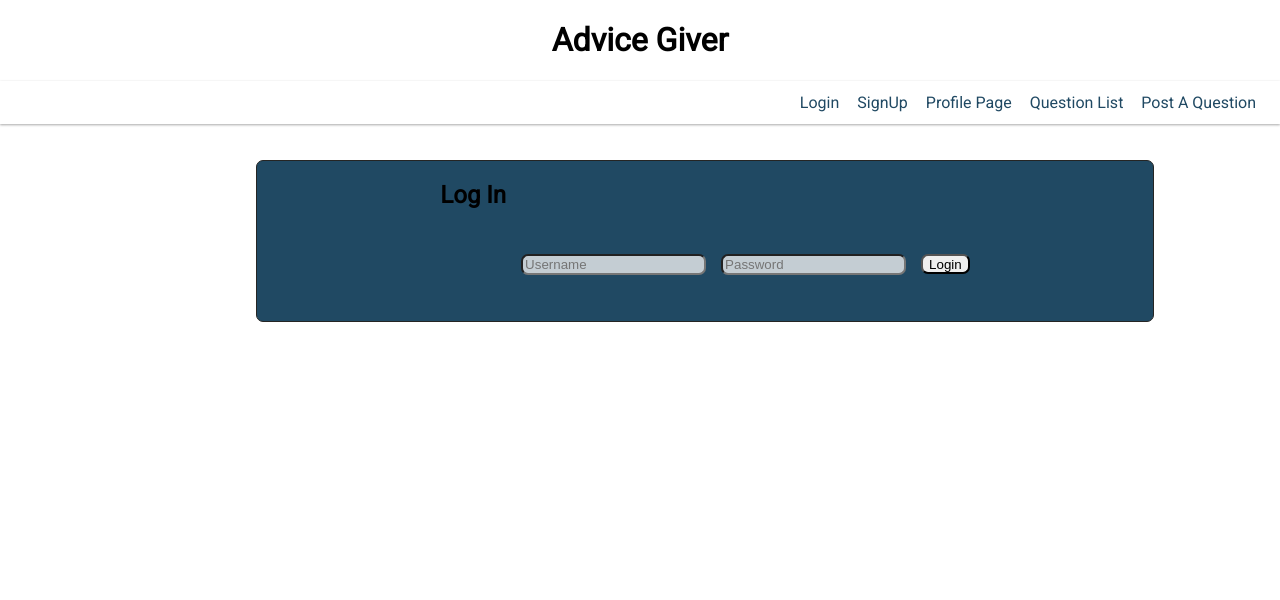
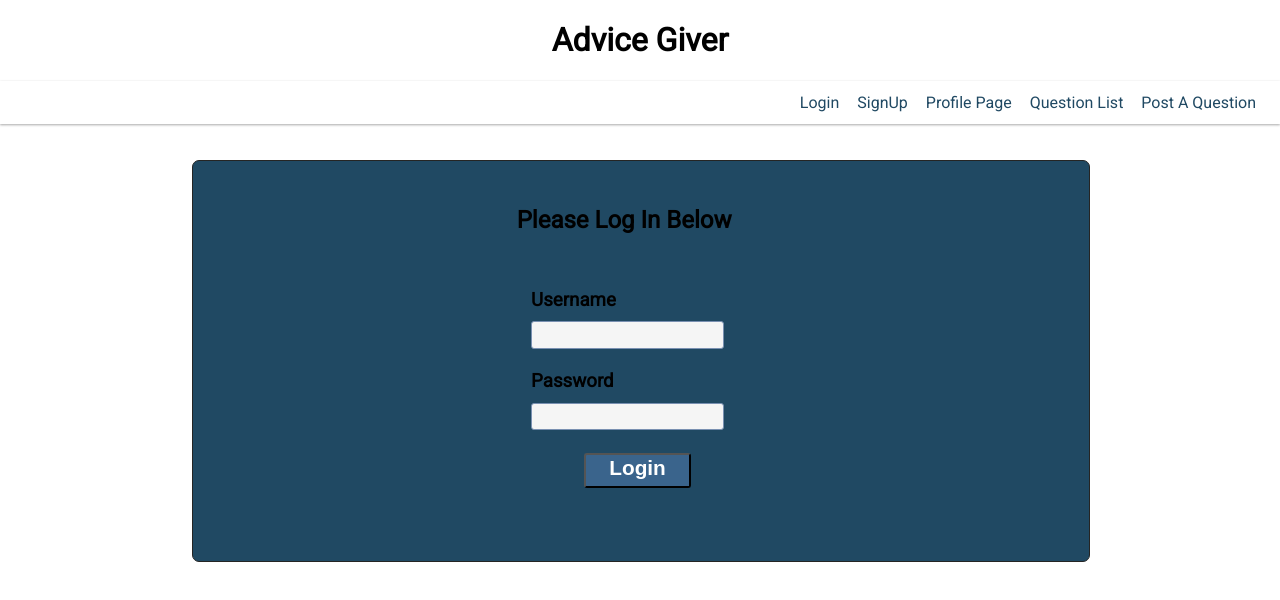
Before and after one commit to bw-advice-giver/ben-griffin-front-end, a React (Create React App) app in the folder advice-giver/advice-giver-fe-arch/: page /login in a window 1280 px wide. Shown: the top 600 px of the page. Built offline with nearby package versions, Linux system fonts and the light colour scheme.

Commit message:
styling for login done

```diff
--- a/advice-giver/advice-giver-fe-arch/src/components/Login/Login.js
+++ b/advice-giver/advice-giver-fe-arch/src/components/Login/Login.js
@@ -1,6 +1,6 @@
 import React from 'react';
 import {axiosWithAuth} from '../../utils/axiosWithAuth';
-
+// import styled from "styled-components";
 import './Login.scss';
 
 class Login extends React.Component {
@@ -44,21 +44,23 @@ class Login extends React.Component {
     render() {
         return (
             <div className="Login">
-                <h2>Log In</h2>
+                <h2>Please Log In Below</h2>
                 <form onSubmit={this.login}>
                 <div className="input-ovrd">
+                <h3>Username</h3>
                 <input
                     type="text"
                     name="username"
                     value={this.state.credentials.username}
                     onChange={this.handleChange}
-                    placeholder="Username"
+                    // placeholder="Enter Your Username"
                     className="login-input"
                 />
+                <h3>Password</h3>
                     <input
                         type="password"
                         name="password"
-                        placeholder="Password"
+                        // placeholder="Password"
                         value={this.state.credentials.password}
                         onChange={this.handleChange}
                         className="login-input"
--- a/advice-giver/advice-giver-fe-arch/src/components/Login/Login.scss
+++ b/advice-giver/advice-giver-fe-arch/src/components/Login/Login.scss
@@ -5,10 +5,10 @@
   border-radius: 7px;
 
   width: 70%;
-  height: 20vh;
+  height: 50vh;
 
 
-  margin-left: 20%;
+  margin-left: 15%;
 
   display: flex;
   justify-content: center;
@@ -21,13 +21,29 @@
 // height: 400px;
 // }
 
+.input-ovrd {
+  padding-top: 50%;
+}
+
 .login-input {
-  border-radius: 7px;
+  // border-radius: 7px;
 
-  margin-top: 20%;
-  margin-left: 15px;
+  // margin-top: 20%;
+  // margin-left: 15px;
 
-  background-color: #c4cdd3
+  // background-color: #c4cdd3
+  display: flex;
+  width: 88%;
+  padding-bottom: 3%;
+  margin-top: 40%;
+  border-radius: 3px;
+  margin-bottom: 3%;
+  border: 1px solid grey;
+  font-size: .9rem;
+  background-color: whitesmoke;
+  border: 1px solid #7990B1;
+  margin-left: -10%;
+  font-size: 1rem;
 }
 
 .login-input:hover {
@@ -35,13 +51,33 @@
 }
 
 .login-btn {
-  border-radius: 7px;
-  margin-left: 15px;
-  margin-top: 5.5%;
-
+  border-radius: 3px;
+  // margin-left: 15px;
+  margin-top: 8%;
+  font-size: 1.3rem;
   height: 20px;
+  padding-bottom: 14%;
+  width: 50%;
+    font-weight: bold;
+    background-color: #3A648C;
+    color: white;
+    margin-bottom: 50%;
+  margin-left: -20%;
 }
 
 .login-btn:hover {
   opacity: 0.6;
 }
+
+h3{
+  display: flex;
+  margin-top: 10%;
+  margin-left: -10%;
+  margin-bottom: -35%;
+}
+
+h2{
+  margin-right: -20%;
+  padding-bottom: 60%;
+  margin-top: 5%;
+}
--- a/advice-giver/advice-giver-fe-arch/src/components/SignUp/SignUp.scss
+++ b/advice-giver/advice-giver-fe-arch/src/components/SignUp/SignUp.scss
@@ -1,14 +1,28 @@
 @import '../../scss/1-utils/#index';
 
 .Signup {
+  // border: 1.5px solid #252524;
+  // border-radius: 7px;
+
+  // width: 70%;
+  // height: 20vh;
+  // max-height: 400px;
+
+  // margin-left: 20%;
+
+  // display: flex;
+  // justify-content: center;
+  // flex-wrap: wrap;
+
+  // background-color: #204963;
   border: 1.5px solid #252524;
   border-radius: 7px;
 
   width: 70%;
-  height: 20vh;
-  max-height: 400px;
+  height: 50vh;
 
-  margin-left: 20%;
+
+  margin-left: 15%;
 
   display: flex;
   justify-content: center;
@@ -16,20 +30,26 @@
 
   background-color: #204963;
 
+
 }
 
-// .input-ovrd {
-//   height: 400px;
-//   }
+.input-ovrd {
+  padding-top: 50%;
+}
 
 .sign-up-input {
-
-  border-radius: 7px;
-
-  margin-top: 20%;
-  margin-left: 15px;
-
-  background-color: #c4cdd3
+  display: flex;
+  width: 88%;
+  padding-bottom: 3%;
+  margin-top: 40%;
+  border-radius: 3px;
+  margin-bottom: 3%;
+  border: 1px solid grey;
+  font-size: .9rem;
+  background-color: whitesmoke;
+  border: 1px solid #7990B1;
+  margin-left: -10%;
+  font-size: 1rem;
 }
 
 .sign-up-input:hover {
@@ -37,11 +57,18 @@
 }
 
 .signup-btn {
-  border-radius: 7px;
-  margin-left: 15px;
-  margin-top: 5.5%;
-
+  border-radius: 3px;
+  // margin-left: 15px;
+  margin-top: 8%;
+  font-size: 1.3rem;
   height: 20px;
+  padding-bottom: 4%;
+  width: 15%;
+    font-weight: bold;
+    background-color: #3A648C;
+    color: white;
+    margin-bottom: -50%;
+  margin-left: -20%;
 }
 
 .signup-btn:hover {
```
